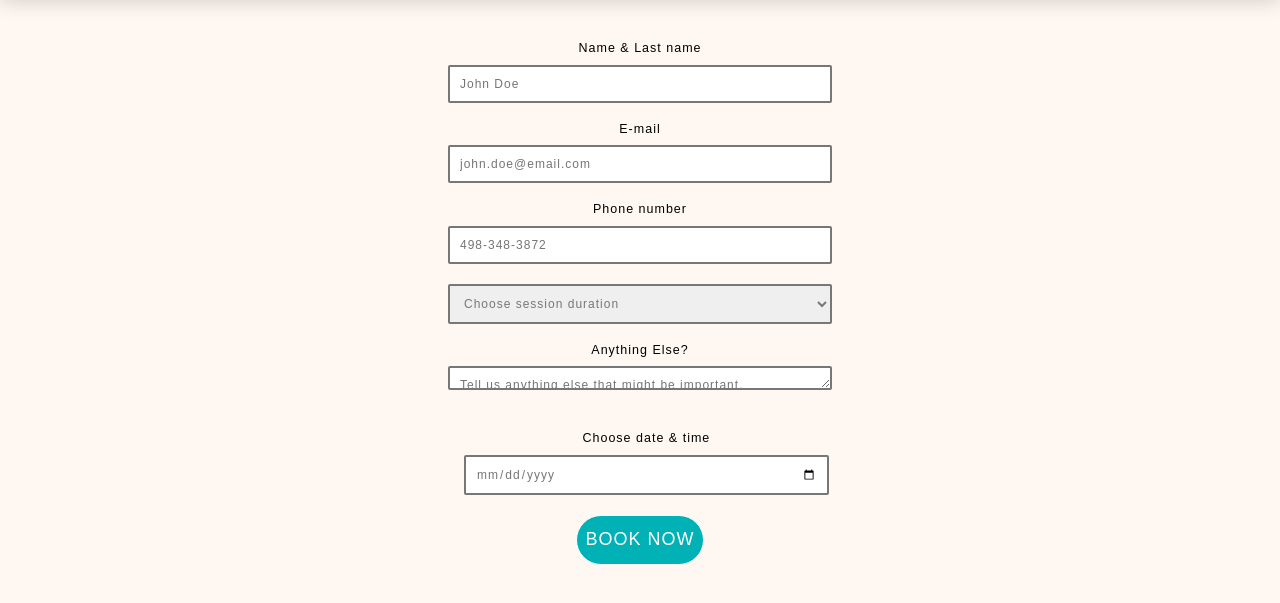
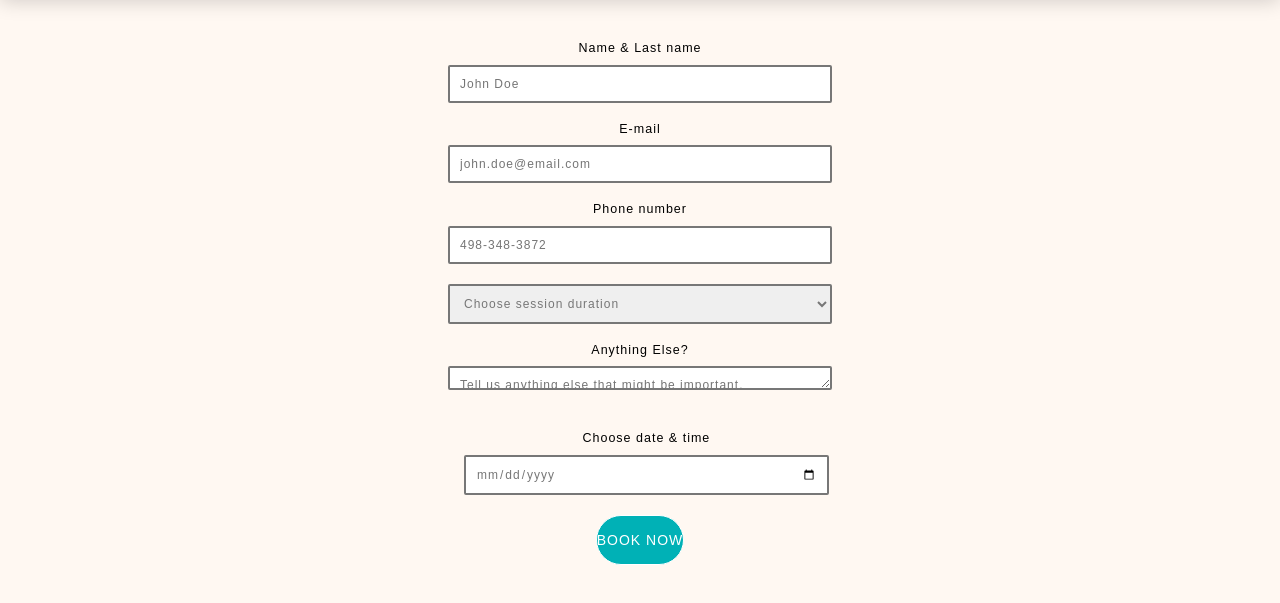
Before and after one commit to louiseserichsen/lifenow, a plain HTML site: page 2. semester eksamen/Booking.html in a window 1280 px wide. Shown: the part 99-702 px from the top of the page. Drawn offline with Linux system fonts and the light colour scheme; files whose address does not match are found by name.

Commit message:
Update bookingstyle.css

```diff
--- a/2. semester eksamen/bookingstyle.css
+++ b/2. semester eksamen/bookingstyle.css
@@ -71,6 +71,7 @@ textarea {
   background-color: #00B1B6;
   border:1.5px solid #ffffff;
   transition: all ease-in-out 350ms;
+  width: ;
 
 }
 
@@ -132,12 +133,13 @@ textarea {
 
 .btn-container {
   text-align: center;
+  max-width: 400%;
 }
 
 button {
-  width: 10%;
+
   height: 50px;
-  font-size: 18px;
+  font-size: 14px;
   font-weight:
   cursor: pointer;
   color:#fff;
```
